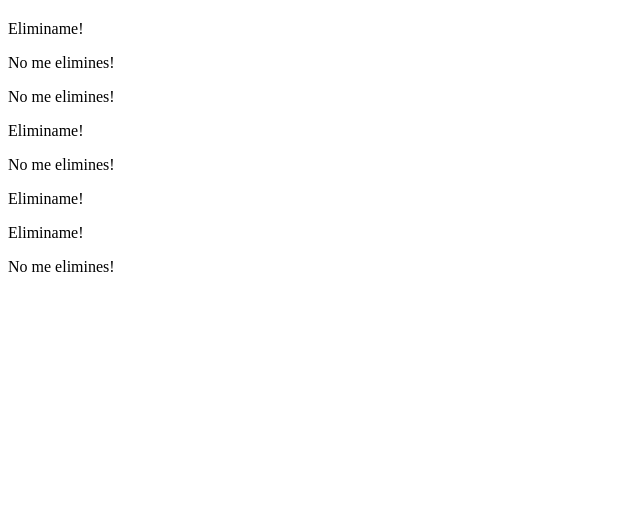
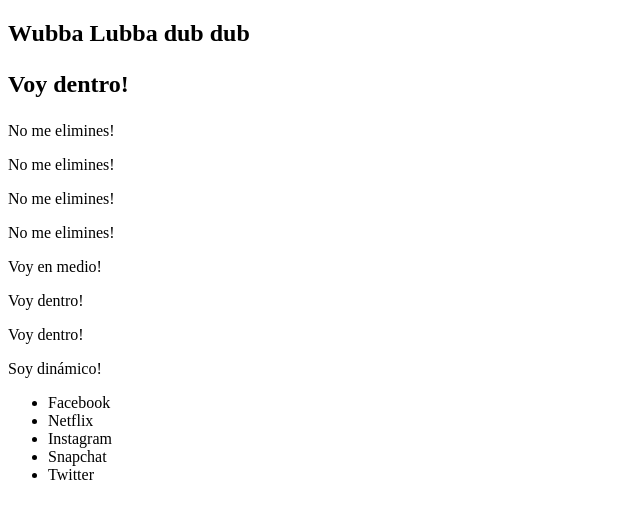
Before and after one commit to Ratchet478/ejercicios_dom_js, a plain HTML site: page ejercicio2/index.html in a window 1280 px wide. Shown: the whole page, without its empty margins (0-640 px from the left). Drawn offline with Linux system fonts and the light colour scheme.

Commit message:
finalizado ejercicio 2

```diff
--- a/ejercicio2/app.js
+++ b/ejercicio2/app.js
@@ -1,18 +1,50 @@
 //2.1 Inserta dinamicamente en un html un div vacio con javascript.
+document.getElementsByTagName("body")[0].appendChild(document.createElement("div"));
 
 //2.2 Inserta dinamicamente en un html un div que contenga una p con javascript.
+document.getElementsByTagName("body")[0].appendChild(document.createElement("div")).appendChild(document.createElement("p"));
 
 //2.3 Inserta dinamicamente en un html un div que contenga 6 p utilizando un loop con javascript.
+let divvacio = document.createElement("div");
+for (let i = 0; i < 6; i++) {
+    divvacio.appendChild(document.createElement("p"))
+}
+document.getElementsByTagName("body")[0].appendChild(divvacio);
 
 //2.4 Inserta dinamicamente con javascript en un html una p con el texto 'Soy dinámico!'.
+document.getElementsByTagName("body")[0].appendChild(document.createElement("p")).innerHTML = "Soy dinámico!";
 
 //2.5 Inserta en el h2 con la clase.fn - insert - here el texto 'Wubba Lubba dub dub'.
+document.getElementsByClassName("fn-insert-here")[0].innerHTML = "Wubba Lubba dub dub";
 
 //2.6 Basandote en el siguiente array crea una lista ul > li con los textos del array.
 const apps = ['Facebook', 'Netflix', 'Instagram', 'Snapchat', 'Twitter'];
+let ul = document.createElement("ul");
+for (let i = 0; i < apps.length; i++) {
+    ul.appendChild(document.createElement("li")).innerHTML = apps[i];
+}
+document.getElementsByTagName("body")[0].appendChild(ul);
 
 //2.7 Elimina todos los nodos que tengan la clase.fn - remove - me
+let eliminar = document.getElementsByClassName("fn-remove-me");
+for (let i = eliminar.length - 1; i >= 0; i--) {
+    //eliminar[i].remove();
+    console.log(eliminar[i]);
+    eliminar[i].remove()
+}
 
 //2.8 Inserta una p con el texto 'Voy en medio!' entre los dos div. Recuerda que no solo puedes insertar elementos con.appendChild.
+let primero = document.getElementsByTagName("div")[0];
+let elemento = document.createElement("p")
+elemento.innerHTML = "Voy en medio!";
+
+primero.insertAdjacentElement('afterbegin', elemento)
 
 //2.9 Inserta p con el texto 'Voy dentro!', dentro de todos los div con la clase  .fn - insert - here
+
+let insertar = document.getElementsByClassName("fn-insert-here");
+for (let i = 0; i < insertar.length; i++) {
+    let add = document.createElement("p");
+    add.innerHTML = "Voy dentro!";
+    insertar[i].appendChild(add);
+}
--- a/ejercicio2/index.html
+++ b/ejercicio2/index.html
@@ -1,10 +1,13 @@
 <!DOCTYPE html>
 <html lang="en">
+
 <head>
   <meta charset="UTF-8">
   <meta name="viewport" content="width=device-width, initial-scale=1.0">
   <title>Document</title>
+  <script src="app.js" defer></script>
 </head>
+
 <body>
   <h2 class="fn-insert-here"></h2>
   <p class="fn-remove-me">Eliminame!</p>
@@ -15,8 +18,10 @@
   <p class="fn-remove-me">Eliminame!</p>
   <p class="fn-remove-me">Eliminame!</p>
   <p>No me elimines!</p>
-	<div></div><div></div>
+  <div></div>
+  <div></div>
   <div class="fn-insert-here"></div>
   <div class="fn-insert-here"></div>
 </body>
+
 </html>
```
Lines whose indentation alone changed are shown as unchanged.
